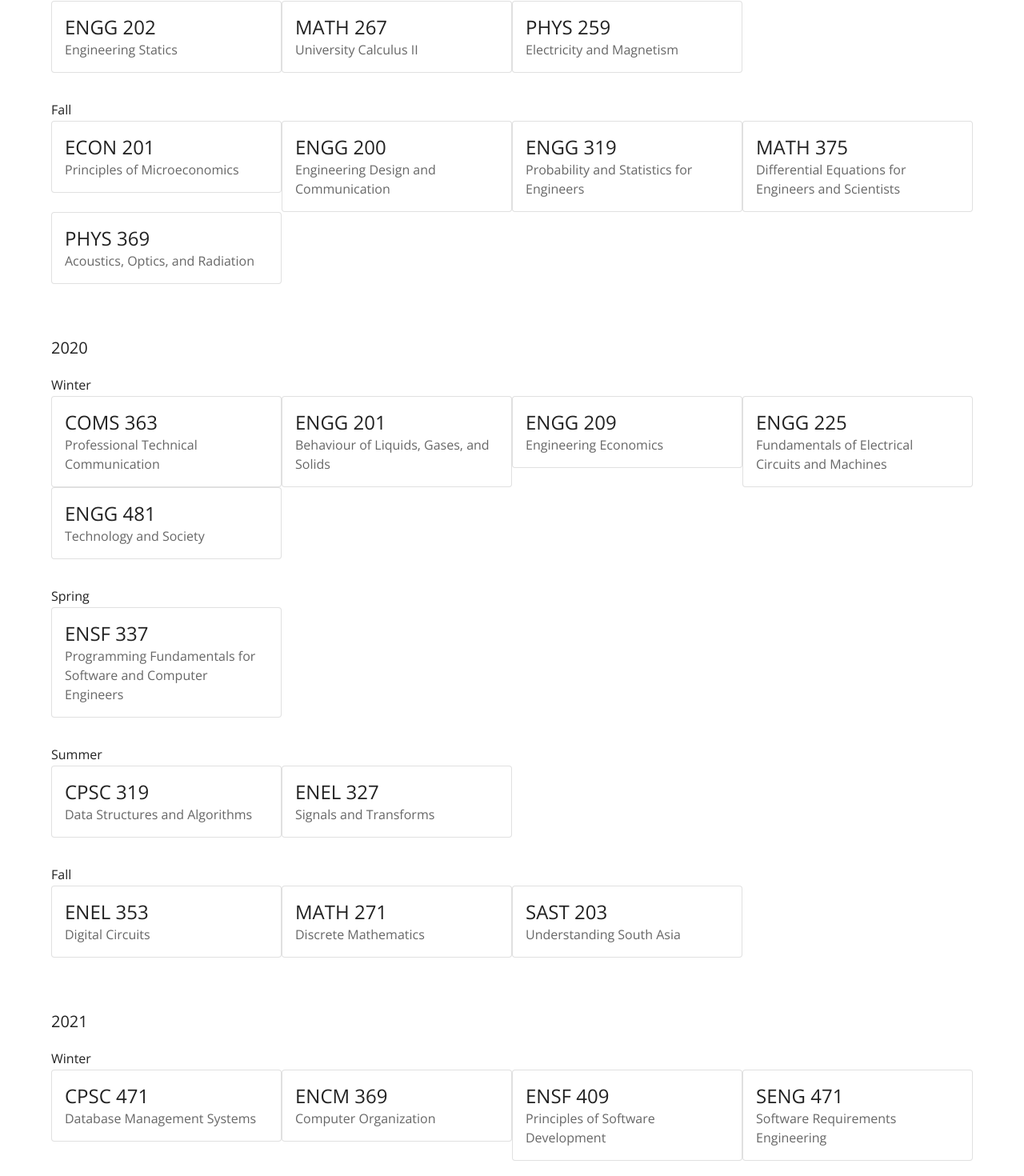
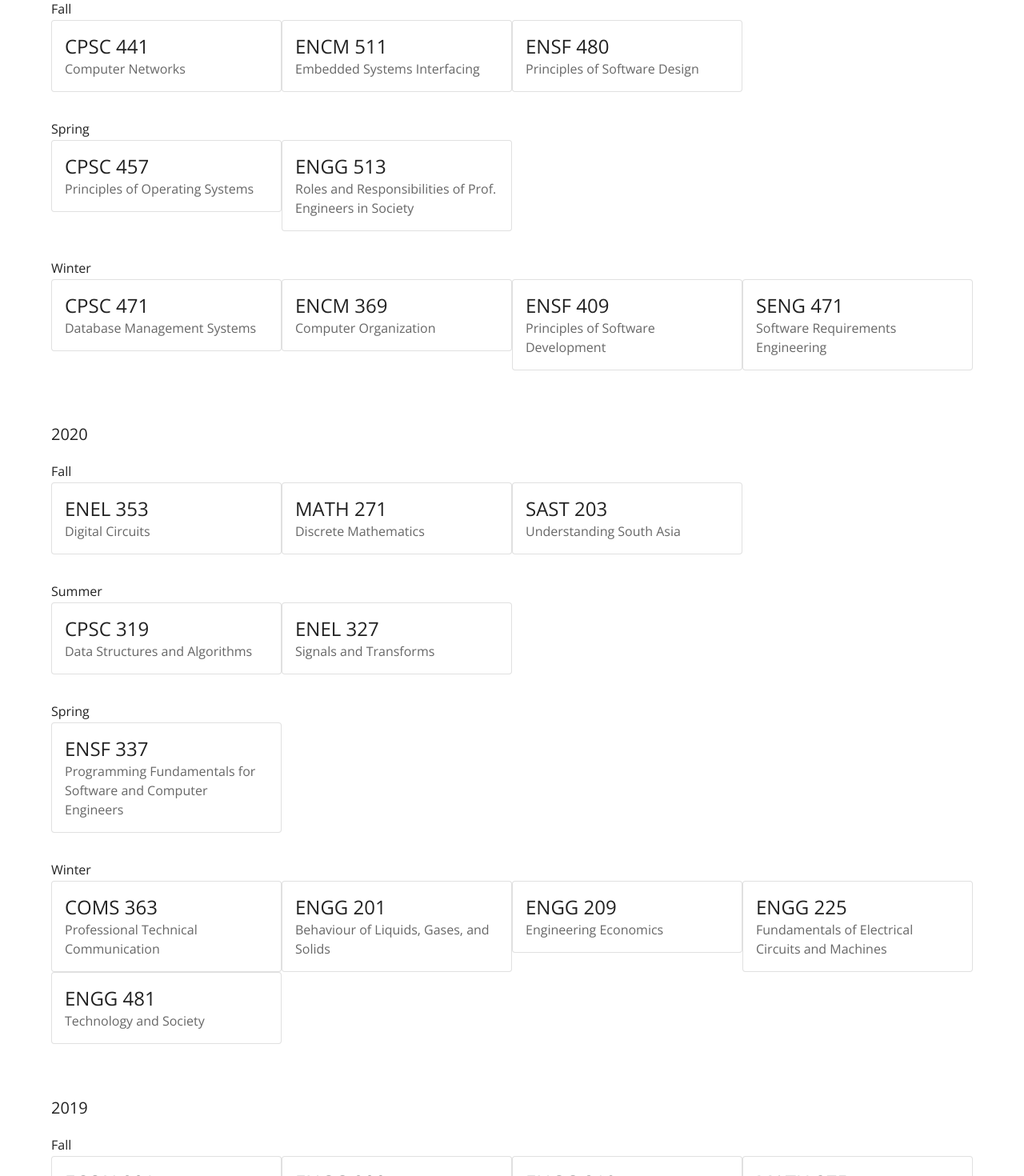
Before and after one commit to RohanAmjad123/Portfolio, a React (Create React App) app in the folder portfolio/: page / in a window 1280 px wide. Shown: the part 1217-2687 px from the top of the page at 80% size. Built offline with nearby package versions, Linux system fonts and the light colour scheme.

Commit message:
added footer and email contact form structure

```diff
--- a/portfolio/src/App.js
+++ b/portfolio/src/App.js
@@ -3,6 +3,8 @@ import Navigation from "./components/Navigation";
 import Home from "./sections/Home";
 import Courses from "./sections/Courses";
 import Projects from "./sections/Projects";
+import Footer from "./sections/Footer";
+import Container from "@mui/material/Container";
 import "@fontsource/open-sans";
 
 const theme = createTheme({
@@ -17,15 +19,20 @@ function App() {
       <CssBaseline />
       <div className="App">
         <Navigation />
-        <div id="Home">
+        <Container>
+          <div className="section" id="Home">
             <Home />
           </div>
-        <div id="Courses">
+          <div className="section" id="Courses">
             <Courses />
           </div>
-        <div id="Projects">
+          <div className="section" id="Projects">
             <Projects />
           </div>
+          <div className="section" id="Footer">
+            <Footer />
+          </div>
+        </Container>
       </div>
     </ThemeProvider>
   );
--- a/portfolio/src/sections/Courses.js
+++ b/portfolio/src/sections/Courses.js
@@ -2,19 +2,205 @@ import Container from "@mui/material/Container";
 import Typography from "@mui/material/Typography";
 import Year from "../containers/Year";
 
-function importAll(r) {
-  let images = {};
-  r.keys().forEach((item, index) => {
-    images[item.replace("./", "")] = r(item);
-  });
-  return images;
-}
-
-const images = importAll(
-  require.context("../images/Courses/", false, /\.(png|jpe?g|svg)$/)
-);
-
 const coursesData = [
+  {
+    year: 2022,
+    semesters: [
+      {
+        semester: "Winter",
+        courses: [
+          {
+            title: "CPSC 559",
+            description: "Introduction to Distributed Systems",
+          },
+          {
+            title: "SENG 401",
+            description: "Software Architecture",
+          },
+          {
+            title: "SENG 438",
+            description: "Software Testing, Reliability, and Quality",
+          },
+          {
+            title: "SENG 533",
+            description: "Software Performance Evaluation",
+          },
+        ],
+      },
+    ],
+  },
+  {
+    year: 2021,
+    semesters: [
+      {
+        semester: "Fall",
+        courses: [
+          {
+            title: "CPSC 441",
+            description: "Computer Networks",
+          },
+          {
+            title: "ENCM 511",
+            description: "Embedded Systems Interfacing",
+          },
+          {
+            title: "ENSF 480",
+            description: "Principles of Software Design",
+          },
+        ],
+      },
+      {
+        semester: "Spring",
+        courses: [
+          {
+            title: "CPSC 457",
+            description: "Principles of Operating Systems",
+          },
+          {
+            title: "ENGG 513",
+            description: "Roles and Responsibilities of Prof. Engineers in Society",
+          },
+        ],
+      },
+      {
+        semester: "Winter",
+        courses: [
+          {
+            title: "CPSC 471",
+            description: "Database Management Systems",
+          },
+          {
+            title: "ENCM 369",
+            description: "Computer Organization",
+          },
+          {
+            title: "ENSF 409",
+            description: "Principles of Software Development",
+          },
+          {
+            title: "SENG 471",
+            description: "Software Requirements Engineering",
+          },
+        ],
+      },
+    ],
+  },
+  {
+    year: 2020,
+    semesters: [
+      {
+        semester: "Fall",
+        courses: [
+          {
+            title: "ENEL 353",
+            description: "Digital Circuits",
+          },
+          {
+            title: "MATH 271",
+            description: "Discrete Mathematics",
+          },
+          {
+            title: "SAST 203",
+            description: "Understanding South Asia",
+          },
+        ],
+      },
+      {
+        semester: "Summer",
+        courses: [
+          {
+            title: "CPSC 319",
+            description: "Data Structures and Algorithms",
+          },
+          {
+            title: "ENEL 327",
+            description: "Signals and Transforms",
+          },
+        ],
+      },
+      {
+        semester: "Spring",
+        courses: [
+          {
+            title: "ENSF 337",
+            description: "Programming Fundamentals for Software and Computer Engineers",
+          },
+        ],
+      },
+      {
+        semester: "Winter",
+        courses: [
+          {
+            title: "COMS 363",
+            description: "Professional Technical Communication",
+          },
+          {
+            title: "ENGG 201",
+            description: "Behaviour of Liquids, Gases, and Solids",
+          },
+          {
+            title: "ENGG 209",
+            description: "Engineering Economics",
+          },
+          {
+            title: "ENGG 225",
+            description: "Fundamentals of Electrical Circuits and Machines",
+          },
+          {
+            title: "ENGG 481",
+            description: "Technology and Society",
+          },
+        ],
+      },
+    ],
+  },
+  {
+    year: 2019,
+    semesters: [
+      {
+        semester: "Fall",
+        courses: [
+          {
+            title: "ECON 201",
+            description: "Principles of Microeconomics",
+          },
+          {
+            title: "ENGG 200",
+            description: "Engineering Design and Communication",
+          },
+          {
+            title: "ENGG 319",
+            description: "Probability and Statistics for Engineers",
+          },
+          {
+            title: "MATH 375",
+            description: "Differential Equations for Engineers and Scientists",
+          },
+          {
+            title: "PHYS 369",
+            description: "Acoustics, Optics, and Radiation",
+          },
+        ],
+      },
+      {
+        semester: "Winter",
+        courses: [
+          {
+            title: "ENGG 202",
+            description: "Engineering Statics",
+          },
+          {
+            title: "MATH 267",
+            description: "University Calculus II",
+          },
+          {
+            title: "PHYS 259",
+            description: "Electricity and Magnetism",
+          },
+        ],
+      },
+    ],
+  },
   {
     year: 2018,
     semesters: [
@@ -41,204 +227,6 @@ const coursesData = [
       },
     ],
   },
-  {
-    year: 2019,
-    semesters: [
-      {
-        semester: "Winter",
-        courses: [
-          {
-            title: "ENGG 202",
-            description: "Engineering Statics",
-          },
-          {
-            title: "MATH 267",
-            description: "University Calculus II",
-          },
-          {
-            title: "PHYS 259",
-            description: "Electricity and Magnetism",
-          },
-        ],
-      },
-      {
-        semester: "Fall",
-        courses: [
-          {
-            title: "ECON 201",
-            description: "Principles of Microeconomics",
-          },
-          {
-            title: "ENGG 200",
-            description: "Engineering Design and Communication",
-          },
-          {
-            title: "ENGG 319",
-            description: "Probability and Statistics for Engineers",
-          },
-          {
-            title: "MATH 375",
-            description: "Differential Equations for Engineers and Scientists",
-          },
-          {
-            title: "PHYS 369",
-            description: "Acoustics, Optics, and Radiation",
-          },
-        ],
-      }
-    ],
-  },
-  {
-    year: 2020,
-    semesters: [
-      {
-        semester: "Winter",
-        courses: [
-          {
-            title: "COMS 363",
-            description: "Professional Technical Communication",
-          },
-          {
-            title: "ENGG 201",
-            description: "Behaviour of Liquids, Gases, and Solids",
-          },
-          {
-            title: "ENGG 209",
-            description: "Engineering Economics",
-          },
-          {
-            title: "ENGG 225",
-            description: "Fundamentals of Electrical Circuits and Machines",
-          },
-          {
-            title: "ENGG 481",
-            description: "Technology and Society",
-          },
-        ],
-      },
-      {
-        semester: "Spring",
-        courses: [
-          {
-            title: "ENSF 337",
-            description: "Programming Fundamentals for Software and Computer Engineers",
-          },
-        ],
-      },
-      {
-        semester: "Summer",
-        courses: [
-          {
-            title: "CPSC 319",
-            description: "Data Structures and Algorithms",
-          },
-          {
-            title: "ENEL 327",
-            description: "Signals and Transforms",
-          },
-        ],
-      },
-      {
-        semester: "Fall",
-        courses: [
-          {
-            title: "ENEL 353",
-            description: "Digital Circuits",
-          },
-          {
-            title: "MATH 271",
-            description: "Discrete Mathematics",
-          },
-          {
-            title: "SAST 203",
-            description: "Understanding South Asia",
-          },
-        ],
-      },
-    ],
-  },
-  {
-    year: 2021,
-    semesters: [
-      {
-        semester: "Winter",
-        courses: [
-          {
-            title: "CPSC 471",
-            description: "Database Management Systems",
-          },
-          {
-            title: "ENCM 369",
-            description: "Computer Organization",
-          },
-          {
-            title: "ENSF 409",
-            description: "Principles of Software Development",
-          },
-          {
-            title: "SENG 471",
-            description: "Software Requirements Engineering",
-          },
-        ],
-      },
-      {
-        semester: "Spring",
-        courses: [
-          {
-            title: "CPSC 457",
-            description: "Principles of Operating Systems",
-          },
-          {
-            title: "ENGG 513",
-            description: "Roles and Responsibilities of Prof. Engineers in Society",
-          },
-        ],
-      },
-      {
-        semester: "Fall",
-        courses: [
-          {
-            title: "CPSC 441",
-            description: "Computer Networks",
-          },
-          {
-            title: "ENCM 511",
-            description: "Embedded Systems Interfacing",
-          },
-          {
-            title: "ENSF 480",
-            description: "Principles of Software Design",
-          },
-        ],
-      },
-    ],
-  },
-  {
-    year: 2022,
-    semesters: [
-      {
-        semester: "Winter",
-        courses: [
-          {
-            title: "CPSC 559",
-            description: "Introduction to Distributed Systems",
-          },
-          {
-            title: "SENG 401",
-            description: "Software Architecture",
-          },
-          {
-            title: "SENG 438",
-            description: "Software Testing, Reliability, and Quality",
-          },
-          {
-            title: "SENG 533",
-            description: "Software Performance Evaluation",
-          },
-        ],
-      },
-    ],
-  },
 ];
 
 function Courses() {
@@ -248,12 +236,12 @@ function Courses() {
   });
 
   return (
-    <Container>
+    <div>
       <Typography variant="h3" sx={{ mb: 4 }}>
         Courses
       </Typography>
       { yearsList }
-    </Container>
+    </div>
   );
 }
 
--- /dev/null
+++ b/portfolio/src/sections/Footer.js
@@ -0,0 +1,21 @@
+import Grid from "@mui/material/Grid";
+import Typography from "@mui/material/Typography";
+import Container from "@mui/material/Container";
+import EmailForm from "../forms/EmailForm.js";
+
+function Footer() {
+  return (
+    <div>
+      <Grid container direction="column" spacing={3} py={5}>
+        <Grid item>
+          <Typography variant="h5">Contact Me</Typography>
+        </Grid>
+        <Grid item>
+            <EmailForm />
+        </Grid>
+      </Grid>
+    </div>
+  );
+}
+
+export default Footer;
--- a/portfolio/src/sections/Home.js
+++ b/portfolio/src/sections/Home.js
@@ -10,7 +10,7 @@ function Home() {
   });
 
   return (
-    <Container sx={{ height: "100vh" }}>
+    <div>
       <Grid
         container
         direction="column"
@@ -35,7 +35,7 @@ function Home() {
           </Grid>
         </animated.div>
       </Grid>
-    </Container>
+    </div>
   );
 }
 
--- a/portfolio/src/sections/Projects.js
+++ b/portfolio/src/sections/Projects.js
@@ -3,9 +3,9 @@ import Typography from "@mui/material/Typography";
 
 function Projects() {
   return (
-    <Container>
-      <Typography variant="h2">Projects</Typography>
-    </Container>
+    <div>
+      <Typography variant="h3">Projects</Typography>
+    </div>
   );
 }
 
```
Also changed, not shown: portfolio/src/forms/EmailForm.js (added, +24 -0 lines). Lines whose indentation alone changed are shown as unchanged.
